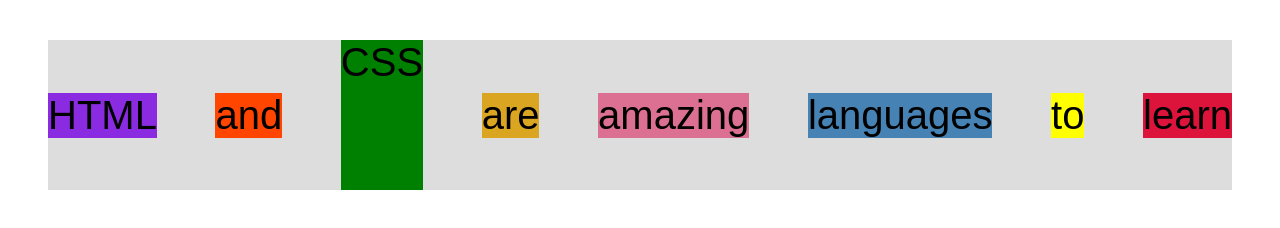
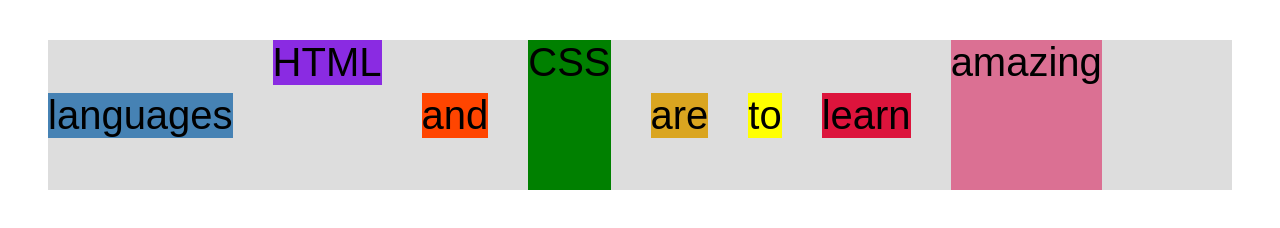
Before and after one commit to wakabibrian/HTML-and-CSS-Course-by-Jonas, a website: page 04-CSS-Layouts/flexbox.html in a window 1280 px wide. Drawn offline with Linux system fonts and the light colour scheme.

Commit message:
feat: Add Spacing and Aligning Flex Items

```diff
--- a/04-CSS-Layouts/flexbox.html
+++ b/04-CSS-Layouts/flexbox.html
@@ -49,9 +49,35 @@
 
         /* ===aligning items Horizontally=== */
         /* justify-content: center; */
-        justify-content: space-between;
+        /* justify-content: space-between; */
         /* justify-content: space-around; */
         /* justify-content: space-evenly; */
+        justify-content: flex-start;
+        /* justify-content: flex-end; */
+
+        /* ==== Manually Creating space between flex items ==== */
+        gap: 40px;
+      }
+
+      /* === Manually creating space between the flex items - old way === */
+      /* .el {
+        margin-right: 40px;
+      } */
+
+      /* ===aligning one item=== */
+      .el--1 {
+        align-self: flex-start;
+        /* order: 2; */
+      }
+
+      .el--5 {
+        align-self: stretch;
+        order: 1;
+      }
+
+      /* ==== Ordering one item ===== */
+      .el--6 {
+        order: -1;
       }
     </style>
   </head>
```
